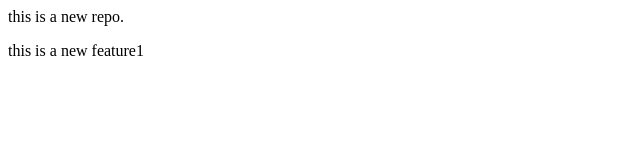
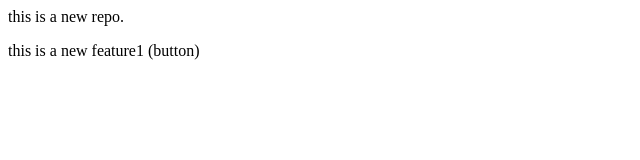
Before and after one commit to rohitk0402/LocalRepo, a plain HTML site: page index.html in a window 1280 px wide. Shown: the full height of the page, 0-640 px from the left. Drawn offline with Linux system fonts and the light colour scheme.

Commit message:
add button

```diff
--- a/index.html
+++ b/index.html
@@ -1,2 +1,2 @@
 <p> this is a new repo.</p>
-<p> this is a new feature1</p>
+<p> this is a new feature1 (button)</p>
```
